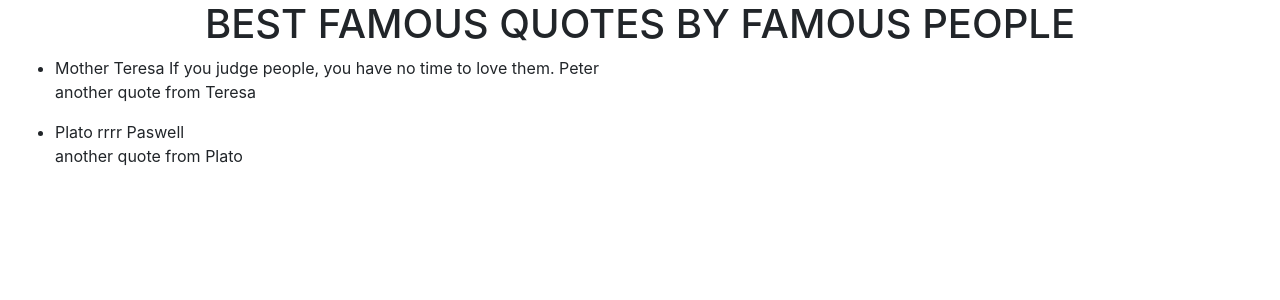
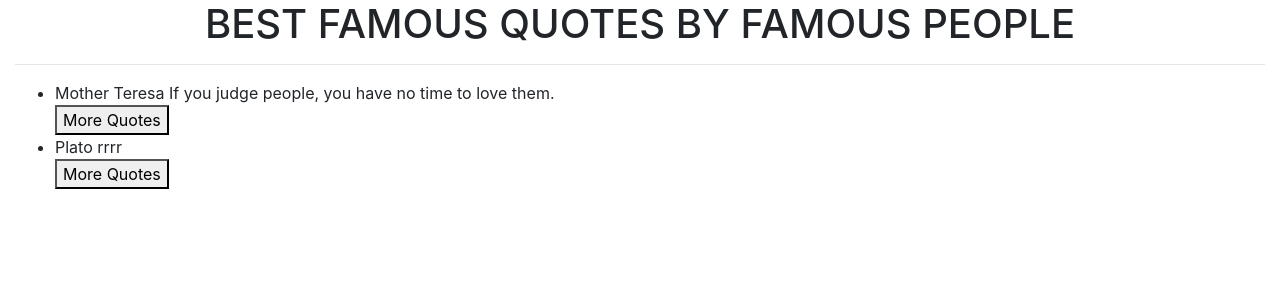
Before and after one commit to peterndungukamau/Quotes-App, an Angular app: page / in a window 1280 px wide. Shown: the top 300 px of the page. Built offline with nearby package versions, Linux system fonts and the light colour scheme.

Commit message:
add more quotes section

```diff
--- a/src/app/quote.ts
+++ b/src/app/quote.ts
@@ -1,6 +1,10 @@
 export class Quote {
- author: string;
- quote: string;
- submitter: string;
- more: string;
+showMore: boolean;
+constructor(
+    public author: string,public quote: string,public  submitter: string,public more: string)
+{
+   this.showMore=false;
 }
+
+
+}
--- a/src/app/quote/quote.component.html
+++ b/src/app/quote/quote.component.html
@@ -1,9 +1,12 @@
 <div class="container-fluid show">
 <h1>BEST FAMOUS QUOTES BY FAMOUS PEOPLE </h1>
+<hr>
 <ul>
-<li *ngFor='let quote of quotes'>{{quote.author}} {{quote.quote}} {{quote.submitter}}
-<app-quote-details [quote]='quote'></app-quote-details>
-</li>
+<div *ngFor='let quote of quotes;let i = index'>
+<li>{{quote.author}} {{quote.quote}}</li>
+<button (click)='toggleDetails(i)'>More Quotes</button>
+<app-quote-details *ngIf='quote.showMore' [quote]='quote'></app-quote-details>
+</div>
 </ul>
 </div>
 
--- a/src/app/quote/quote.component.ts
+++ b/src/app/quote/quote.component.ts
@@ -8,9 +8,13 @@ import { Quote } from '../quote'
 })
 export class QuoteComponent implements OnInit {
   quotes: Quote[] = [
-    {author:'Mother Teresa', quote:'If you judge people, you have no time to love them.', submitter:'Peter', more:'another quote from Teresa'},
-    {author:'Plato', quote:'rrrr', submitter:'Paswell', more:'another quote from Plato'}
+   new Quote ('Mother Teresa', 'If you judge people, you have no time to love them.', 'Peter', 'another quote from Teresa'),
+    new Quote ('Plato', 'rrrr', 'Paswell', 'another quote from Plato'),
   ];
+
+  toggleDetails(index){
+    this.quotes[index].showMore = !this.quotes[index].showMore;
+  }
 
   constructor() { }
 
```
